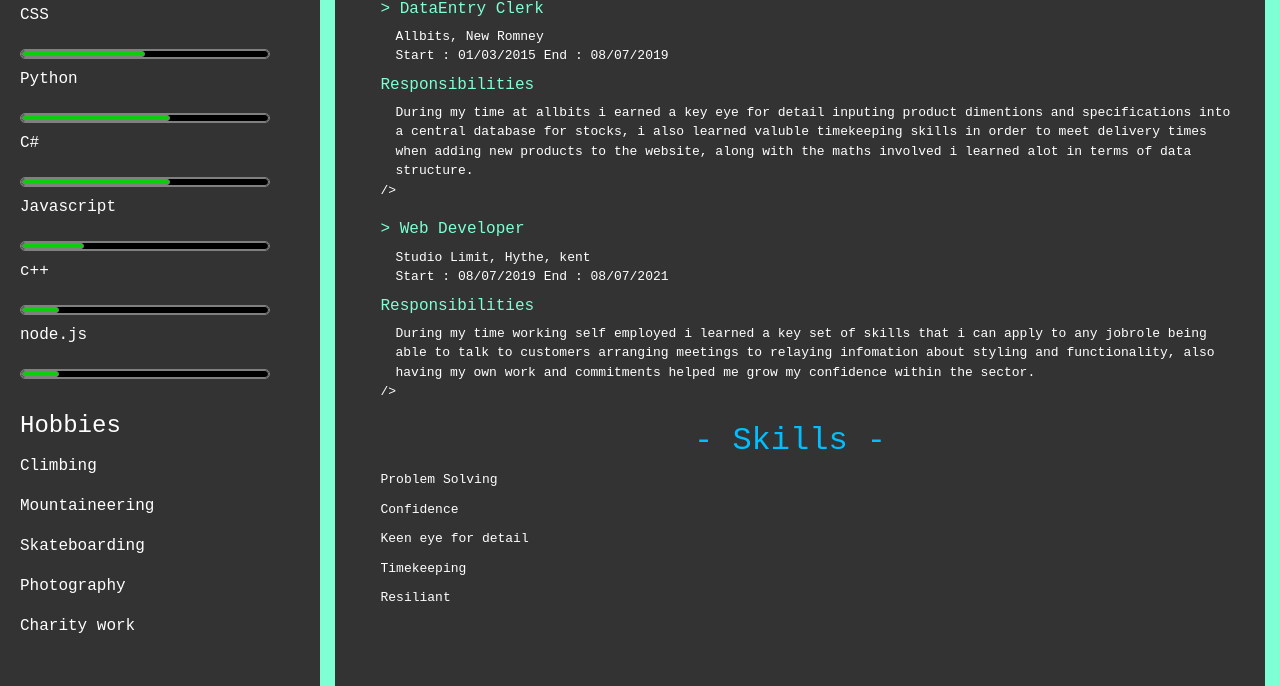
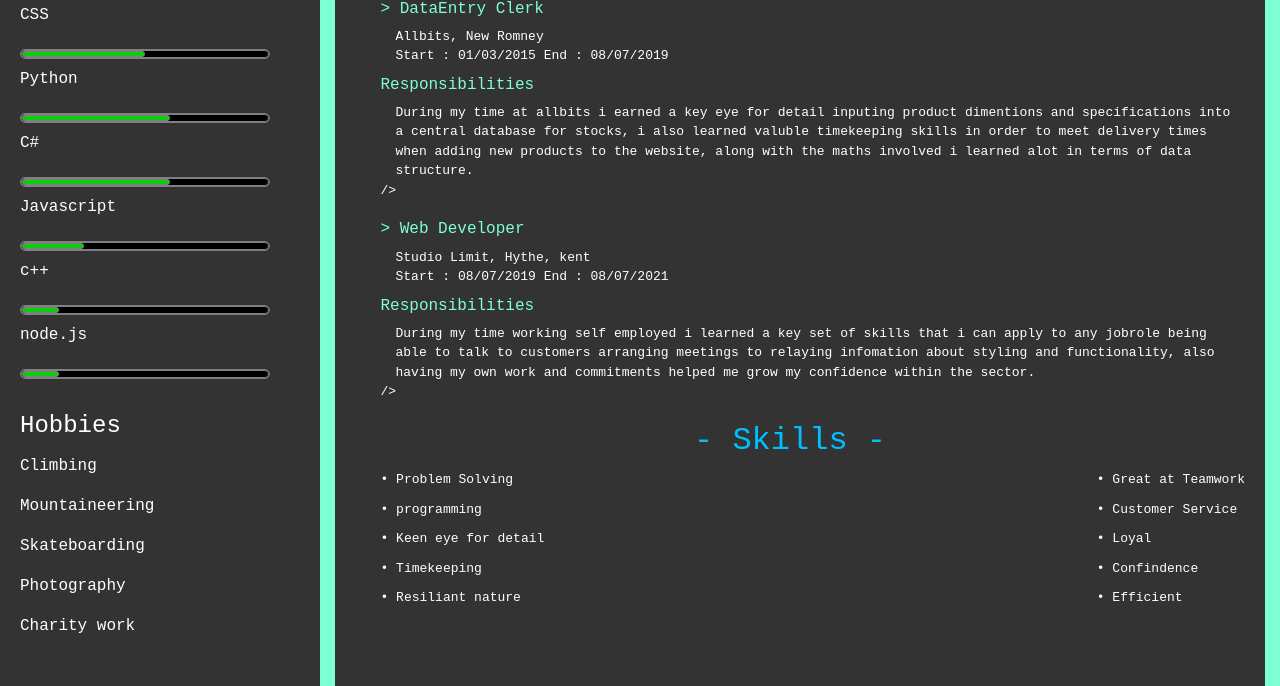
Before and after one commit to Bos116/My-CV, a plain HTML site: page index.html in a window 1280 px wide. Shown: the part 614-1300 px from the top of the page. Drawn offline with nearby package versions, Linux system fonts and the light colour scheme.

Commit message:
feat: added more skills to my cv and styled them

```diff
--- a/Styling.css
+++ b/Styling.css
@@ -65,9 +65,12 @@ h4 {
     padding-bottom: 5px;
 }
 .skills {
+    float:left;
+}
+.skillsTwo {
     float: right;
+    padding-left: 400px;
 }
-
 .container {
 
 
@@ -105,6 +108,7 @@ h4 {
         padding: 0;
         list-style-type: none;
         font-size: medium;
+
     }
 
     .section li {
--- a/index.html
+++ b/index.html
@@ -102,13 +102,20 @@
             <h2>- Skills -</h2>
             <section class="section">
 
-                <ul>
-                    <li>Problem Solving</li>
-                    <li>Confidence</li>
-                    <li>Keen eye for detail</li>
-                    <li>Timekeeping</li>
-                    <li>Resiliant</li>
+                <ul class="skills">
+                    <li>&#8226; Problem Solving</li>
+                    <li>&#8226; programming</li>
+                    <li>&#8226; Keen eye for detail</li>
+                    <li>&#8226; Timekeeping</li>
+                    <li>&#8226; Resiliant nature</li>
                     <!-- Add more skills as needed -->
+                </ul>
+                <ul class="skillsTwo">
+                    <li>&#8226; Great at Teamwork</li>
+                    <li>&#8226; Customer Service</li>
+                    <li>&#8226; Loyal</li>
+                    <li>&#8226; Confindence</li>
+                    <li>&#8226; Efficient </li>
                 </ul>
             </section>
         </div>
```
